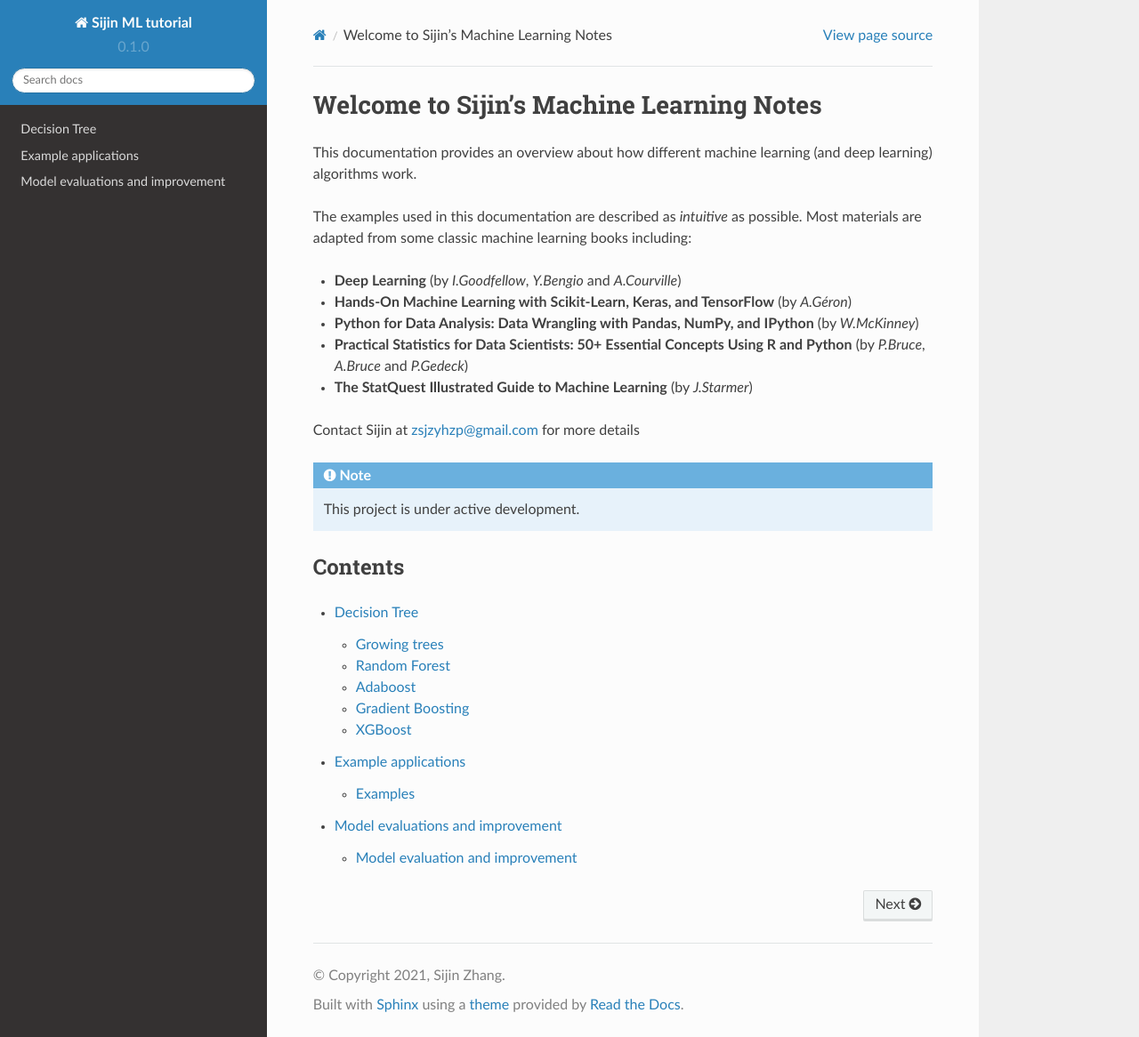
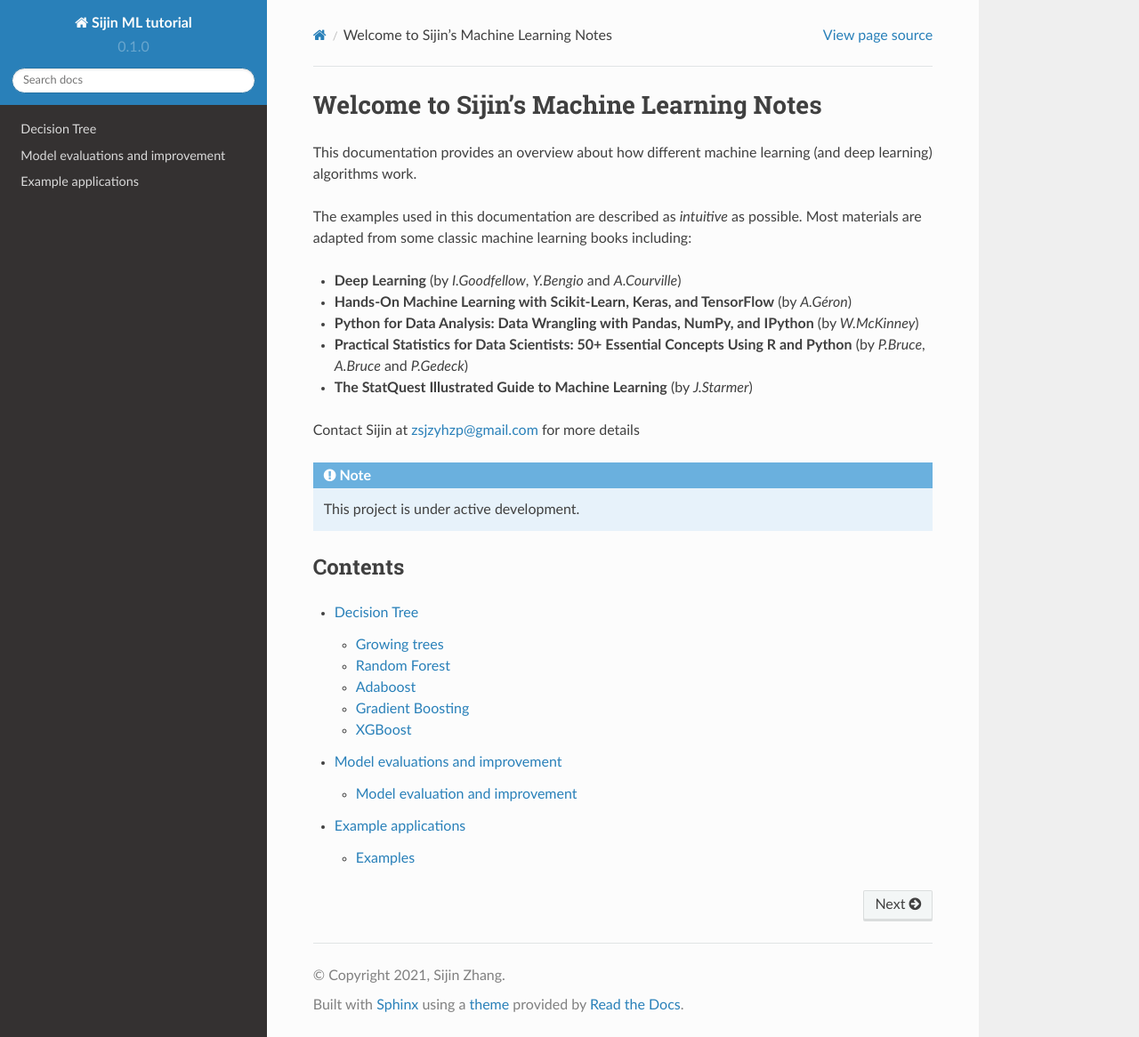
Before and after one commit to jzanetti/Sijin_ML, a Sphinx documentation site: the page built from docs/source/index.rst, in a window 1280 px wide and 1166 px high. Shown: the whole window at 89% size. Built offline with Sphinx 7.4.7 and the Read the Docs theme 2.0.0, drawn with Linux system fonts in a browser that asks for light colours.

```diff
--- a/docs/source/index.rst
+++ b/docs/source/index.rst
@@ -23,5 +23,5 @@ Contents
 .. toctree::
 
    decision_tree/decision_tree
+   evaluation/eval
    application/app
-   evaluation/eval
```
